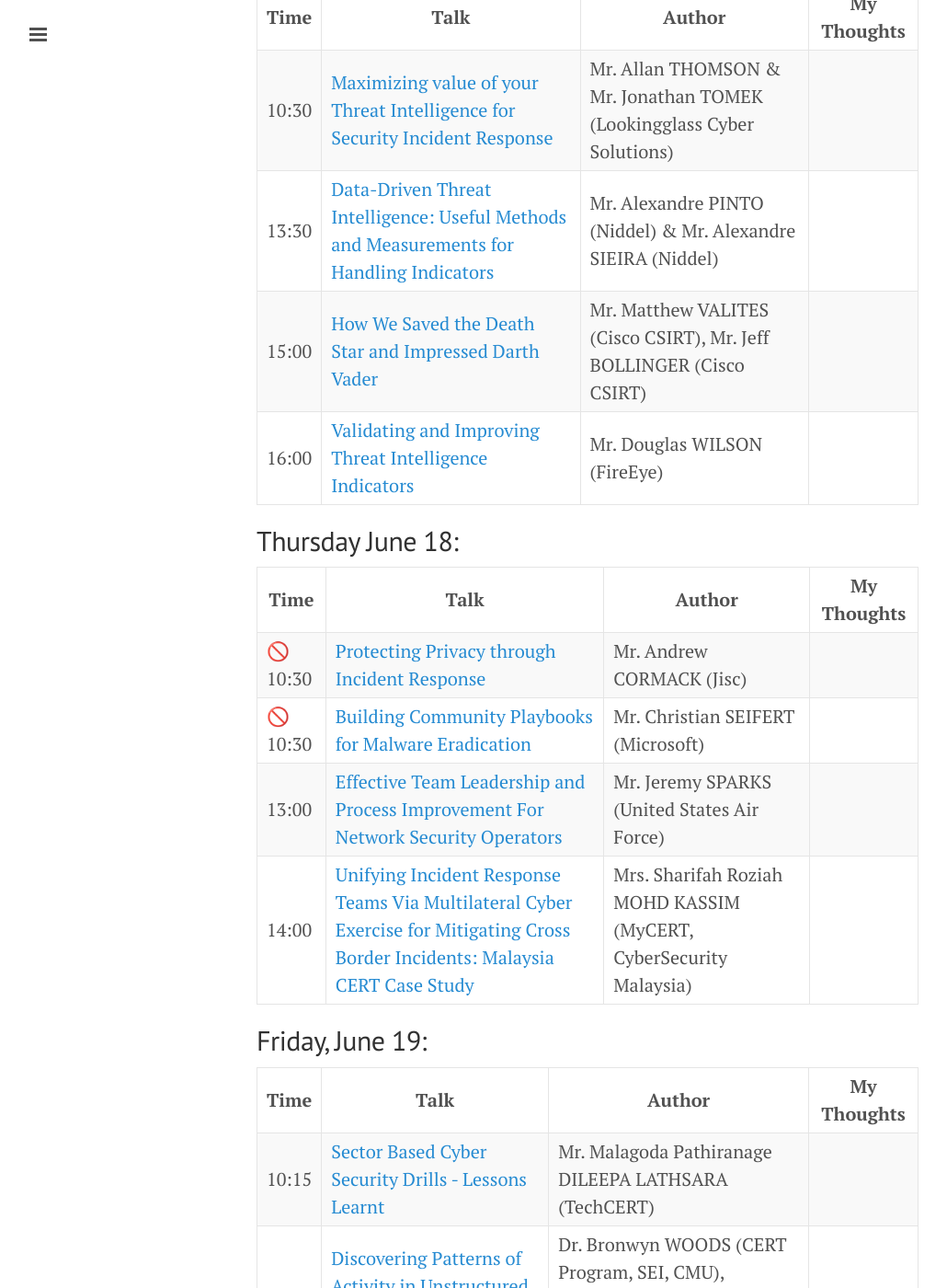
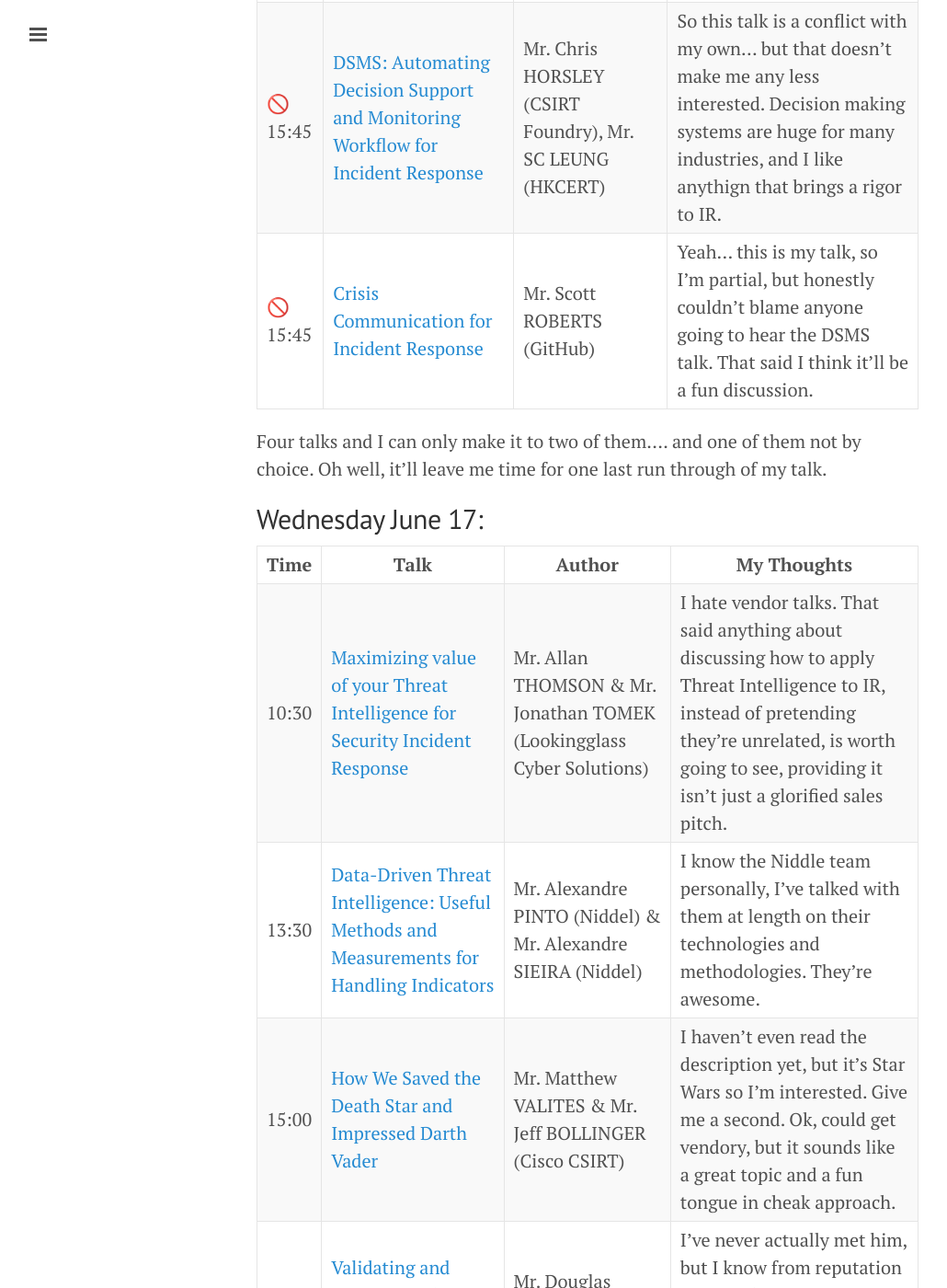
Before and after one commit to sroberts/sroberts.github.io, a Jekyll site: the page built from _posts/2015-06-10-first-2015.md, in a window 1280 px wide and 1400 px high, scrolled down 2184 px. Shown: the whole window at 92% size, without its empty margins (1-1031 px from the left). Built offline with Jekyll 4.4.1, drawn with Linux system fonts in a browser that asks for light colours; nearby versions of some CDN libraries; emoji names are drawn with the system emoji font; some of the changed text lies outside the part shown.

Commit message:
finalized content

```diff
--- a/_posts/2015-06-10-first-2015.md
+++ b/_posts/2015-06-10-first-2015.md
@@ -14,43 +14,58 @@
 | 14:00 | [So You Want a Threat Intelligence* Function (*But Were Afraid to Ask)](http://www.first.org/conference/2015/program#pso-you-want-a-threat-intelligence-function-but-were-afraid-to-ask) | Mr. Gavin REID (Lancope) | So this sounds along the lines of a talk that [Kyle Maxwell](http://xwell.org/) and I put together for [BlackHat USA](https://www.blackhat.com/us-15/) (but unfortunately didn't get accepted). I've thought a lot about how to build useful directed Threat Intelligence, so this is super curious. |
 | 16:00 | [Incident Response Programming with R](http://www.first.org/conference/2015/program#pincident-response-programming-with-r) | Mr. Eric ZIELINSKI (Nationwide) | I don't write R, not sure I ever would, but better data analysis is super important for better incident response. Also Nationwide is from my current hometown, so I'm happy to support the local guy. |
 
+This is going to be a full day, which is a great thing for me. Lots of great talks, a wide variety of topics. Should be fun.
+
 ## Tuesday June 16:
 
 | Time | Talk | Author | My Thoughts |
 | ---- | ---- | ------ | ----------- |
-| :no_entry_sign: 12:45 | [When Business Process and Incident Response Collide: The Fine-Tuning of the IR Program](http://www.first.org/conference/2015/program#pwhen-business-process-and-incident-response-collide-the-fine-tuning-of-the-ir-program) | Ms. Reneaue RAILTON (Duke Medicine) | |
-| :no_entry_sign: 12:45 | [Overview of South Korea Target Malwares](http://www.first.org/conference/2015/program#poverview-of-south-korea-target-malwares) | Mrs. Dongeun LEE (KRCERT/CC, KISA) | |
-| :no_entry_sign: 15:45 | [DSMS: Automating Decision Support and Monitoring Workflow for Incident Response](http://www.first.org/conference/2015/program#pdsms-automating-decision-support-and-monitoring-workflow-for-incident-response) | Mr. Chris HORSLEY (CSIRT Foundry), Mr. SC LEUNG (HKCERT) | |
-| :no_entry_sign: 15:45 | [Crisis Communication for Incident Response](http://www.first.org/conference/2015/program#pcrisis-communication-for-incident-response) | Mr. Scott ROBERTS (GitHub) | |
+| :no_entry_sign: 12:45 | [When Business Process and Incident Response Collide: The Fine-Tuning of the IR Program](http://www.first.org/conference/2015/program#pwhen-business-process-and-incident-response-collide-the-fine-tuning-of-the-ir-program) | Ms. Reneaue RAILTON (Duke Medicine) | Far too often people forget that security is a business enabler and as such has to work to support the business, sometimes even at the expense of security. It's great to see someone taking on this often overlooked topic. |
+| :no_entry_sign: 12:45 | [Overview of South Korea Target Malwares](http://www.first.org/conference/2015/program#poverview-of-south-korea-target-malwares) | Mrs. Dongeun LEE (KRCERT/CC, KISA) | South Korea ends up having a similar threat profile (thats a big generalization) to the US. I'm curious to hear Mrs. Lee's experience. |
+| :no_entry_sign: 15:45 | [DSMS: Automating Decision Support and Monitoring Workflow for Incident Response](http://www.first.org/conference/2015/program#pdsms-automating-decision-support-and-monitoring-workflow-for-incident-response) | Mr. Chris HORSLEY (CSIRT Foundry), Mr. SC LEUNG (HKCERT) | So this talk is a conflict with my own... but that doesn't make me any less interested. Decision making systems are huge for many industries, and I like anythign that brings a rigor to IR. |
+| :no_entry_sign: 15:45 | [Crisis Communication for Incident Response](http://www.first.org/conference/2015/program#pcrisis-communication-for-incident-response) | Mr. Scott ROBERTS (GitHub) | Yeah... this is my talk, so I'm partial, but honestly couldn't blame anyone going to hear the DSMS talk. That said I think it'll be a fun discussion. |
 
+Four talks and I can only make it to two of them.... and one of them not by choice. Oh well, it'll leave me time for one last run through of my talk.
 
 ## Wednesday June 17:
 
 | Time | Talk | Author | My Thoughts |
 | ---- | ---- | ------ | ----------- |
-| 10:30 | [Maximizing value of your Threat Intelligence for Security Incident Response](http://www.first.org/conference/2015/program#pmaximizing-value-of-your-threat-intelligence-for-security-incident-response) | Mr. Allan THOMSON & Mr. Jonathan TOMEK (Lookingglass Cyber Solutions) | |
-| 13:30 | [Data-Driven Threat Intelligence: Useful Methods and Measurements for Handling Indicators](http://www.first.org/conference/2015/program#pdata-driven-threat-intelligence-useful-methods-and-measurements-for-handling-indicators) | Mr. Alexandre PINTO (Niddel) & Mr. Alexandre SIEIRA (Niddel) | |
-| 15:00 | [How We Saved the Death Star and Impressed Darth Vader](http://www.first.org/conference/2015/program#phow-we-saved-the-death-star-and-impressed-darth-vader) | Mr. Matthew VALITES (Cisco CSIRT), Mr. Jeff BOLLINGER (Cisco CSIRT) | |
-| 16:00 | [Validating and Improving Threat Intelligence Indicators](http://www.first.org/conference/2015/program#pvalidating-and-improving-threat-intelligence-indicators) | Mr. Douglas WILSON (FireEye) | |
+| 10:30 | [Maximizing value of your Threat Intelligence for Security Incident Response](http://www.first.org/conference/2015/program#pmaximizing-value-of-your-threat-intelligence-for-security-incident-response) | Mr. Allan THOMSON & Mr. Jonathan TOMEK (Lookingglass Cyber Solutions) | I hate vendor talks. That said anything about discussing how to apply Threat Intelligence to IR, instead of pretending they're unrelated, is worth going to see, providing it isn't just a glorified sales pitch. |
+| 13:30 | [Data-Driven Threat Intelligence: Useful Methods and Measurements for Handling Indicators](http://www.first.org/conference/2015/program#pdata-driven-threat-intelligence-useful-methods-and-measurements-for-handling-indicators) | Mr. Alexandre PINTO (Niddel) & Mr. Alexandre SIEIRA (Niddel) | I know the Niddle team personally, I've talked with them at length on their technologies and methodologies. They're awesome. |
+| 15:00 | [How We Saved the Death Star and Impressed Darth Vader](http://www.first.org/conference/2015/program#phow-we-saved-the-death-star-and-impressed-darth-vader) | Mr. Matthew VALITES & Mr. Jeff BOLLINGER (Cisco CSIRT) | I haven't even read the description yet, but it's Star Wars so I'm interested. Give me a second. Ok, could get vendory, but it sounds like a great topic and a fun tongue in cheak approach. |
+| 16:00 | [Validating and Improving Threat Intelligence Indicators](http://www.first.org/conference/2015/program#pvalidating-and-improving-threat-intelligence-indicators) | Mr. Douglas WILSON (FireEye) | I've never actually met him, but I know from reputation Doug Wilson is a smart smart dude. Super interested to hear what he has to say on this. |
+
+A very Threat Intelligence centric day, but with a lot of variety.
 
 ## Thursday June 18:
 
 | Time | Talk | Author | My Thoughts |
 | ---- | ---- | ------ | ----------- |
-| :no_entry_sign: 10:30 | [Protecting Privacy through Incident Response](http://www.first.org/conference/2015/program#pprotecting-privacy-through-incident-response) | Mr. Andrew CORMACK (Jisc) | |
-| :no_entry_sign: 10:30 | [Building Community Playbooks for Malware Eradication](http://www.first.org/conference/2015/program#pbuilding-community-playbooks-for-malware-eradication) | Mr. Christian SEIFERT (Microsoft) | |
-| 13:00 | [Effective Team Leadership and Process Improvement For Network Security Operators](http://www.first.org/conference/2015/program#peffective-team-leadership-and-process-improvement-for-network-security-operators) | Mr. Jeremy SPARKS (United States Air Force) | |
-| 14:00 | [Unifying Incident Response Teams Via Multilateral Cyber Exercise for Mitigating Cross Border Incidents: Malaysia CERT Case Study](http://www.first.org/conference/2015/program#punifying-incident-response-teams-via-multilateral-cyber-exercise-for-mitigating-cross-border-incidents-malaysia-cert-case-study) | Mrs. Sharifah Roziah MOHD KASSIM (MyCERT, CyberSecurity Malaysia) | |
+| :no_entry_sign: 10:30 | [Protecting Privacy through Incident Response](http://www.first.org/conference/2015/program#pprotecting-privacy-through-incident-response) | Mr. Andrew CORMACK (Jisc) | Doing incident response while respecting the privacy of those invovled is hard. At GitHub it's super important to us, both in terms of clients and our own employees. Anything to learn about this topic is interesting. |
+| :no_entry_sign: 10:30 | [Building Community Playbooks for Malware Eradication](http://www.first.org/conference/2015/program#pbuilding-community-playbooks-for-malware-eradication) | Mr. Christian SEIFERT (Microsoft) | Microsoft has shown the industry that big botnet takedowns is a team sport. They have a unique perspective on this problem, I bet it'll be facintaing. |
+| 13:00 | [Effective Team Leadership and Process Improvement For Network Security Operators](http://www.first.org/conference/2015/program#peffective-team-leadership-and-process-improvement-for-network-security-operators) | Mr. Jeremy SPARKS (United States Air Force) | While I'm tired of stunt hacking and 0days (especially at conferences that claim they want to focus more on defense) understanding how operators thing is hugely relevent to defenses, so I'll likely be at this talk. |
+| 14:00 | [Unifying Incident Response Teams Via Multilateral Cyber Exercise for Mitigating Cross Border Incidents: Malaysia CERT Case Study](http://www.first.org/conference/2015/program#punifying-incident-response-teams-via-multilateral-cyber-exercise-for-mitigating-cross-border-incidents-malaysia-cert-case-study) | Mrs. Sharifah Roziah MOHD KASSIM (MyCERT, CyberSecurity Malaysia) | While I've focused on looking at how to build small incident response team sized exercises it's interesting to think about how that scales. |
+
+One conflict, but a great IR focused day (just like Wednesday willl be very Threat Intelligence focused). I expect I'll be hitting conference lag a bit, but these talks (and a lot of coffee) will get me through the day.
 
 ## Friday, June 19:
 
 | Time | Talk | Author | My Thoughts |
 | ---- | ---- | ------ | ----------- |
-| 10:15 | [Sector Based Cyber Security Drills - Lessons Learnt](http://www.first.org/conference/2015/program#psector-based-cyber-security-drills-lessons-learnt) | Mr. Malagoda Pathiranage DILEEPA LATHSARA (TechCERT) | |
-| 11:15 | [Discovering Patterns of Activity in Unstructured Incident Reports at Large Scale](http://www.first.org/conference/2015/program#pdiscovering-patterns-of-activity-in-unstructured-incident-reports-at-large-scale) | Dr. Bronwyn WOODS (CERT Program, SEI, CMU), THOMAS MILLAR (US-CERT), Mr. Sam J. PERL (CERT CC) | |
+| 10:15 | [Sector Based Cyber Security Drills - Lessons Learnt](http://www.first.org/conference/2015/program#psector-based-cyber-security-drills-lessons-learnt) | Mr. Malagoda Pathiranage DILEEPA LATHSARA (TechCERT) | Is there an echo in here? More approaches to scenario based exercises.  |
+| 11:15 | [Discovering Patterns of Activity in Unstructured Incident Reports at Large Scale](http://www.first.org/conference/2015/program#pdiscovering-patterns-of-activity-in-unstructured-incident-reports-at-large-scale) | Dr. Bronwyn WOODS (CERT Program, SEI, CMU), THOMAS MILLAR (US-CERT), Mr. Sam J. PERL (CERT CC) | Ok this one is facinating. I have a ton of structured data around threats, and a ton of unstructured, but finding ways to tie that together is hard. |
+
+A nice way to round out the conference before heading home.
 
 ## Trends
+
+One of the things I always pa attention to when reviewing conference proceedings is to look out for big trends. This year I saw these three:
 
 - Machine Learning
 - Threat Intelligence & Sharing
 - Exercises
+
+All of these make snese, and definitely fit the current themes of IR.
+
+That's my take on FIRST. Catch me in one of those talks, or find me around Berlin if you'll be there. While talks are great the chance to meet and discuss is just as interesting to me as talks. ___Bis nachher!___
```
